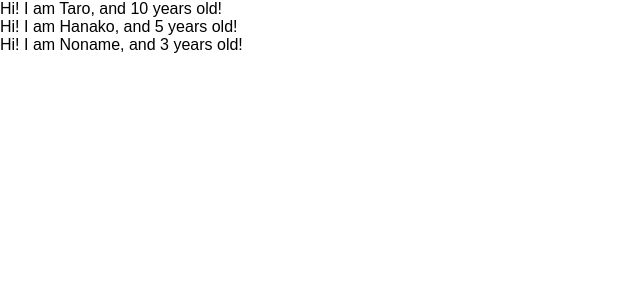
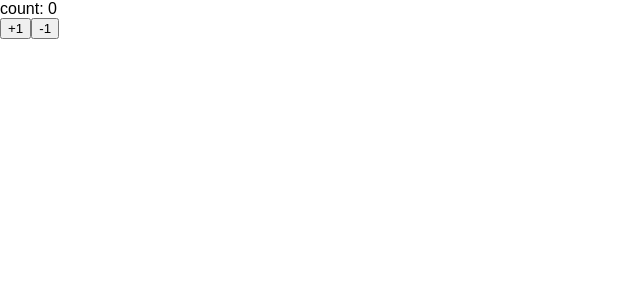
Before and after one commit to dmiyamoto/udemy-react-redux-crud-application, a React (Create React App) app in the folder hello-world/: page / in a window 1280 px wide. Shown: the top 300 px of the page, without its empty margins (0-640 px from the left). Built offline with nearby package versions, Linux system fonts and the light colour scheme.

Commit message:
learn state and setState

```diff
--- a/hello-world/src/App.js
+++ b/hello-world/src/App.js
@@ -1,5 +1,5 @@
 import React, { Component } from 'react';
-import PropTypes from 'prop-types';
+// import PropTypes from 'prop-types';
 
 // class App extends Component {
 //   render() {
@@ -67,34 +67,66 @@
 //   )
 // }
 
-const App = () =>{
-  const profiles = [
-    {name:"Taro", age:10},
-    {name:"Hanako", age:5},
-    {name:"Noname", age:3}
-  ]
-  return (
-    <div>
-      {
-        profiles.map((profile, index) => {
-          return <User name={profile.name} age={profile.age} key={index} />
-        })
-      }
-    </div>
-  )
-}
+// const App = () =>{
+//   const profiles = [
+//     {name:"Taro", age:10},
+//     {name:"Hanako", age:5},
+//     {name:"Noname", age:3}
+//   ]
+//   return (
+//     <div>
+//       {
+//         profiles.map((profile, index) => {
+//           return <User name={profile.name} age={profile.age} key={index} />
+//         })
+//       }
+//     </div>
+//   )
+// }
 
-const User = (props) =>{
-  return <div>Hi! I am {props.name}, and {props.age} years old! </div>
-}
+// const User = (props) =>{
+//   return <div>Hi! I am {props.name}, and {props.age} years old! </div>
+// }
 
-User.PropTypes = {
-  name: PropTypes.string,
-  age: PropTypes.number.isRequired
-}
+// User.PropTypes = {
+//   name: PropTypes.string,
+//   age: PropTypes.number.isRequired
+// }
 
 // User.defaultProps = {
 //   age:1
 // }
 
+const App = () =>(<Counter></Counter>)
+
+class Counter extends Component {
+  constructor(props){
+    super(props)
+    this.state =  {count:0}
+  }
+
+  hundlePlusButton = () => {
+    // console.log("hundlePlusButton")
+    // console.log(this.state.count)
+    // const currentCount =this.state.count
+    // this.setState({count: currentCount + 1})
+    this.setState({count: this.state.count + 1})
+  }
+
+  hundleMinusButton = () => {
+    this.setState({count: this.state.count - 1})
+  }
+
+  render(){
+    console.log("render");
+    return(
+      <React.Fragment>
+        <div>count: {this.state.count}</div>
+        <button onClick={this.hundlePlusButton}>+1</button>
+        <button onClick={this.hundleMinusButton}>-1</button>
+      </React.Fragment>
+    )
+  }
+}
+
 export default App;
```
